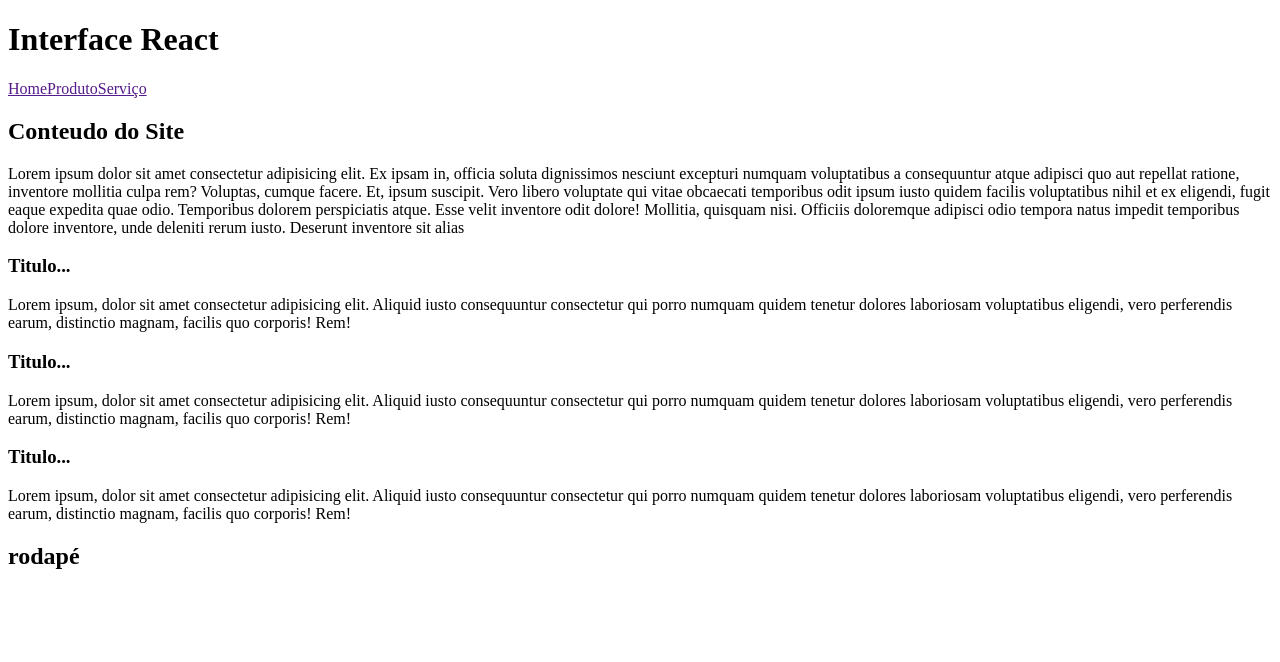
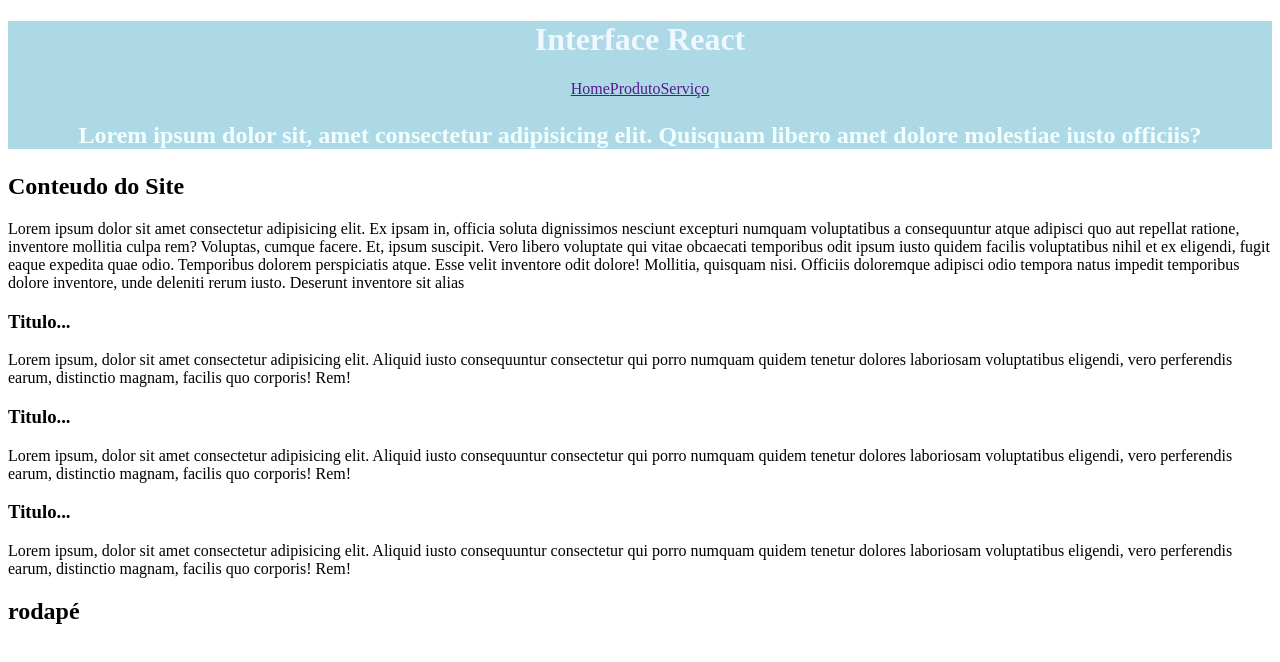
Before and after one commit to R0drigo-Pedroso/meu-app, a React (Create React App) app: page / in a window 1280 px wide. Shown: the top 662 px of the page. Built offline with nearby package versions, Linux system fonts and the light colour scheme.

Commit message:
css style components

```diff
--- a/package.json
+++ b/package.json
@@ -8,7 +8,8 @@
     "@testing-library/user-event": "^13.5.0",
     "react": "^18.2.0",
     "react-dom": "^18.2.0",
-    "react-scripts": "5.0.1"
+    "react-scripts": "5.0.1",
+    "styled-components": "^5.3.6"
   },
   "scripts": {
     "start": "react-scripts start",
--- a/src/components/layout/cabecalho.jsx
+++ b/src/components/layout/cabecalho.jsx
@@ -1,12 +1,42 @@
+import styled from "styled-components";
 import { Menu } from "../menu";
+
+const periodo = "diurno";
+
+/* Tagged template para uso com styled components `` */
+const StyleCabecalho = styled.header`
+  background-color: ${periodo === "diurno" ? "lightblue" : "darkblue"};
+  text-align: center;
+
+  h1 {
+    color: aliceblue;
+  }
+
+  p {
+    font-weight: bold;
+    color: azure;
+    font-size: 1.5rem;
+
+    &:hover {
+      color: burlywood;
+      background: white;
+      cursor: pointer;
+    }
+  }
+`;
 
 const Cabecalho = () => {
   return (
-    <header>
+    <StyleCabecalho>
       <h1>Interface React</h1>
 
       <Menu />
-    </header>
+
+      <p>
+        Lorem ipsum dolor sit, amet consectetur adipisicing elit. Quisquam
+        libero amet dolore molestiae iusto officiis?
+      </p>
+    </StyleCabecalho>
   );
 };
 
```
Also changed, not shown: 1 other file (tests, documents, lock files or other folders).
